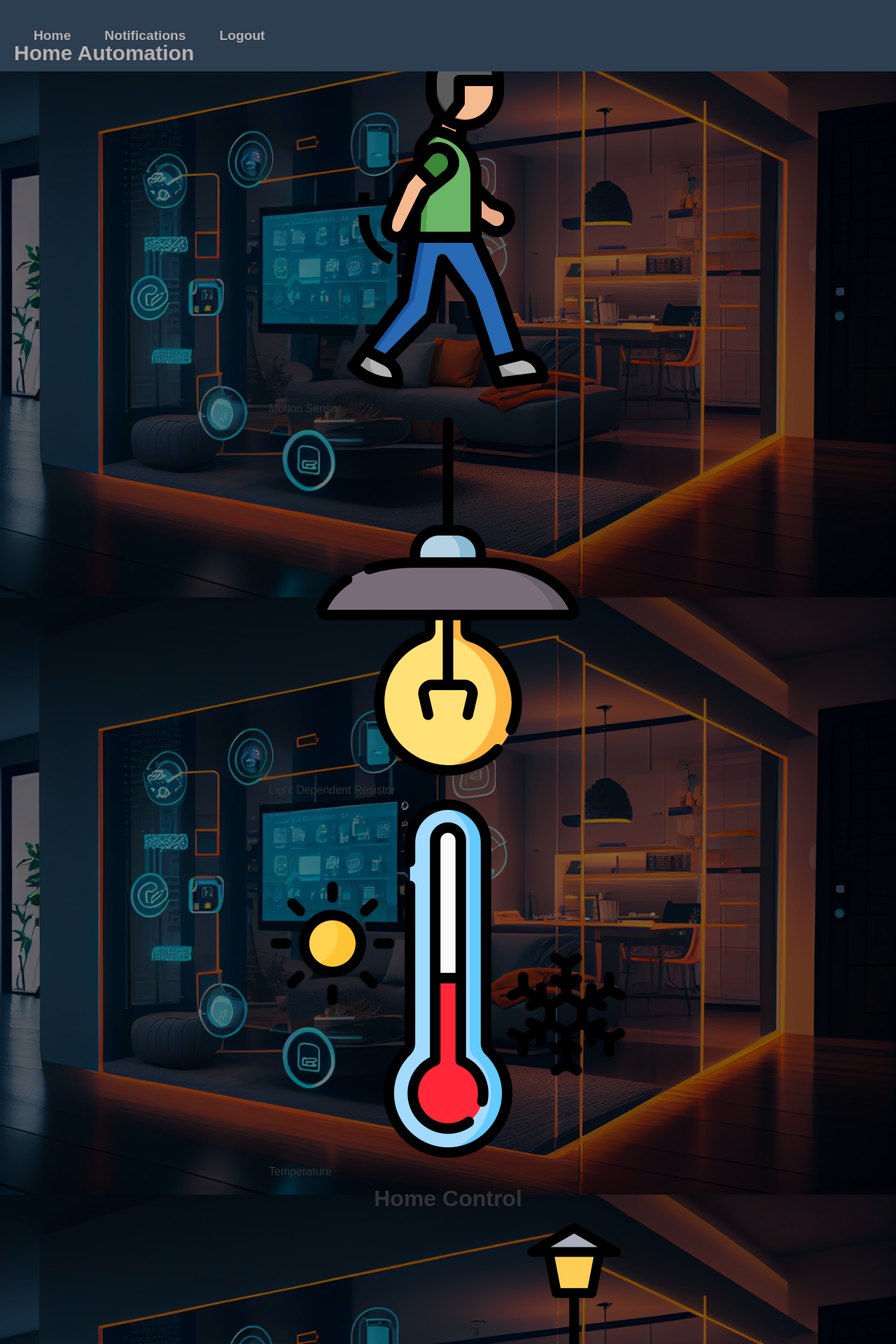
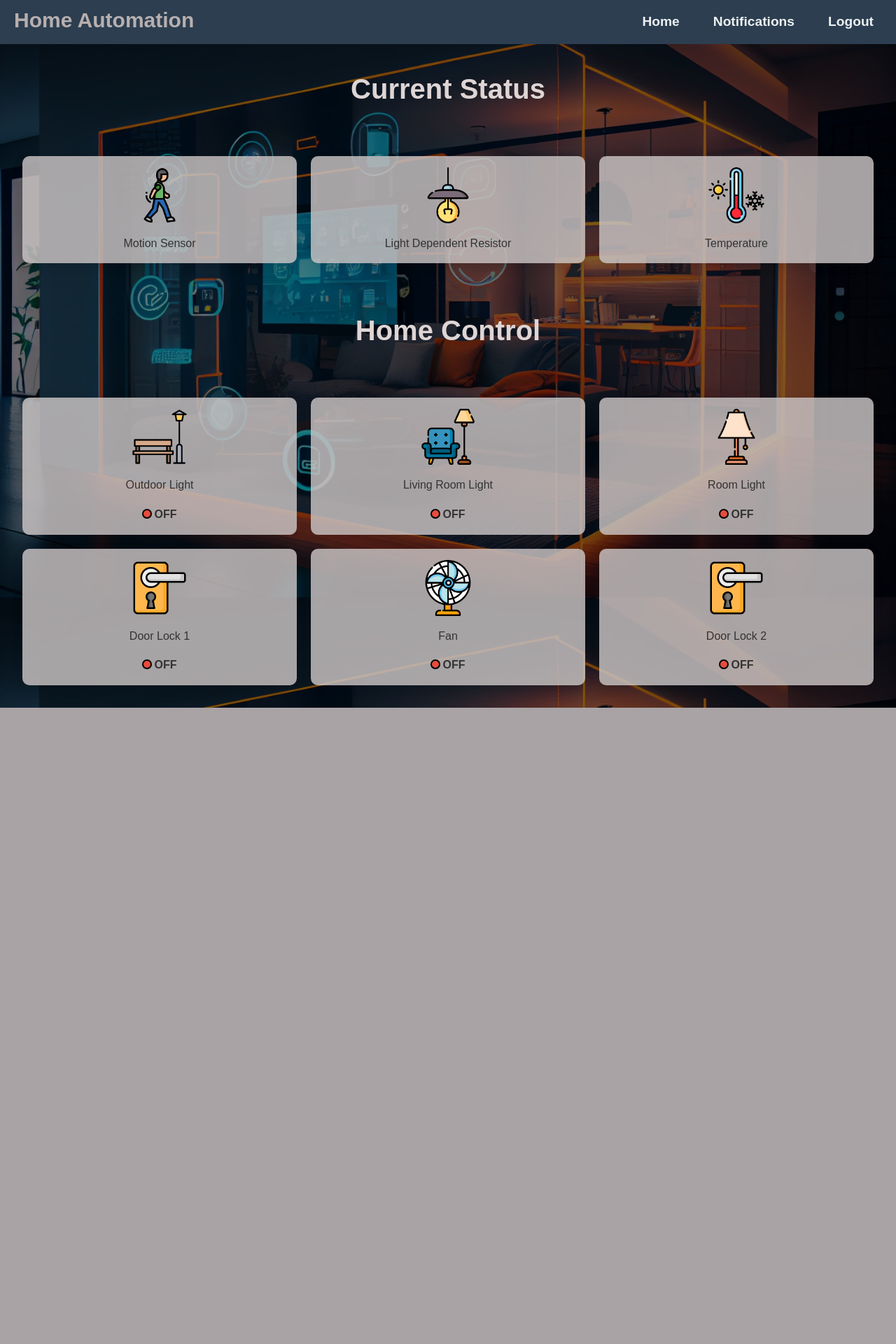
Before and after one commit to anggeching/home-control, a PHP site: page /front-end/home.php in a window 1280 px wide. Shown: the top 1920 px of the page at 70% size. After the commit the page ends 1011 px from the top, so only its background shows below. Run offline with PHP 8.4, Linux system fonts and the light colour scheme; data that the repository does not hold is empty.

Commit message:
working css

```diff
--- a/css/style.css
+++ b/css/style.css
@@ -8,40 +8,29 @@ body, h1, p, ul, li {
 body {
   font-family: 'Arial', sans-serif;
   background-image: linear-gradient(rgba(0, 0, 0, 0.5), rgba(0, 0, 0, 0.5)), url('../assets/img/background3.jpg');
+  color: #333;
+  line-height: 1.6;
   background-size: cover;
   background-position: -150px center;
   background-attachment: fixed;
   display: flex;
   flex-direction: column;
-  justify-content: center;
-  align-items: center;
   min-height: 100vh;
   position: relative;
-  color: #333;
-  line-height: 1.6;
 }
 
 /* Navigation styling */
 nav {
   background-color: #2c3e50;
   padding: 1rem;
-  padding-right: 3rem; /* Extra padding on the right side for spacing */
-  width: 100%;
-  position: fixed; /* Fixed position to stay on top */
-  top: 0;
-  left: 0;
   display: flex;
-  justify-content: space-between; /* Space between items */
-  align-items: center; /* Center align items vertically */
-  z-index: 1000; /* Ensure the nav is above other content */
-  height: 70px; /* Set height of the navbar */
+  justify-content: flex-end; /* Align the nav items to the right */
 }
 
 nav h2 {
   position: absolute;
-  top: 50%;
+  top: -20px;
   left: 20px;
-  transform: translateY(-50%);
   font-size: 30px;
   color: #b7afaf;
 }
@@ -49,21 +38,20 @@ nav h2 {
 nav ul {
   list-style: none;
   display: flex;
-  margin: 0;
-  padding: 0;
+  margin-left: auto; /* Push the nav items to the right */
 }
 
 nav ul li {
-  margin-left: 1rem; /* Space between list items */
+  margin-left: 1rem;
 }
 
 nav ul li a {
-  color: #b7afaf;
+  color: #ecf0f1;
   text-decoration: none;
   font-size: 1.2rem;
-  font-weight: bold;
   padding: 0.5rem 1rem;
   transition: background-color 0.3s ease;
+font-weight: bold;
 }
 
 nav ul li a:hover {
@@ -71,139 +59,177 @@ nav ul li a:hover {
   border-radius: 5px;
 }
 
-/* Button styling */
-.button {
-  display: inline-block;
+/* Header styling */
+.header-text {
+  text-align: center;
+  margin: 2rem 0; /* Space between navigation and header text */
+}
+
+.header-text h1 {
+  font-family: 'Nunito', sans-serif;
+  font-weight: 700;
+  color: #ded5d5;
+  font-size: 2.5rem;
+  margin: 0;
+}
+
+/* Icons Section Styling */
+.icons-section {
+  display: grid;
+  grid-template-columns: repeat(auto-fit, minmax(150px, 1fr));
+  gap: 20px;
+  justify-content: center;
+  margin: 2rem 0;
+  padding: 0 2rem;
+}
+
+/* Grid Layout for 3x2 */
+.icons-section.grid-3x2 {
+  grid-template-columns: repeat(3, 1fr); /* 3 columns */
+  gap: 20px; /* Adjust as needed */
+}
+
+/* Ensure icon containers have equal height and width */
+.icon-container {
+  text-align: center;
+  background: #c9c3c3d3;
+  border-radius: 10px;
+  box-shadow: 0 4px 15px rgba(0, 0, 0, 0.1);
+  padding: 1rem;
+  transition: box-shadow 0.3s ease, transform 0.3s ease;
+  display: flex;
+  flex-direction: column;
+  align-items: center;
+  justify-content: center;
+  cursor: pointer; /* Change cursor to pointer for clickable effect */
+}
+
+.icon-container:hover {
+  box-shadow: 0 8px 25px rgba(0, 0, 0, 0.2); /* More pronounced shadow */
+  transform: scale(1.05); /* Slightly enlarge */
+  background-color: #d0dbe5; /* Light background change */
+}
+
+/* Icon image styling */
+.icon {
+  width: 80px; /* Adjust size as needed */
+  height: 80px; /* Adjust size as needed */
+  margin-bottom: 0.5rem;
+}
+
+.icon-container p {
+  font-size: 1rem;
+  color: #333;
+  margin-top: 0.5rem;
+}
+
+/* Responsive Design */
+@media only screen and (max-width: 800px) {
+  .icons-section {
+      padding: 0 1rem;
+  }
+
+  .icons-section.grid-3x2 {
+      grid-template-columns: repeat(auto-fit, minmax(150px, 1fr)); /* Adjust for smaller screens */
+  }
+
+  .icon {
+      width: 60px;
+      height: 60px;
+  }
+
+  .icon-container p {
+      font-size: 0.9rem;
+  }
+}
+
+
+
+
+/* Status Wrapper */
+.status-wrapper {
+  display: flex;
+  align-items: center;
+  margin-top: 0.5rem;
+}
+
+/* Status Indicator Styling */
+.status-indicator {
+  width: 10px;
+  height: 10px;
+  border-radius: 50%;
+  background-color: #e74c3c; /* Default red color for OFF */
+  margin-right: 0.5rem;
+  border: 2px solid black; /* Added black border */
+  margin-top: 0.37rem; /* Adjust this value to move the indicator lower */
+  margin-right: 0.20rem; /* Adjust this value to move the indicator right */
+}
+
+/* Status ON styling */
+.icon-container[data-status="on"] .status-indicator {
+  background-color: #2ecc71; /* Green color for ON */
+}
+
+/* Status OFF styling */
+.icon-container[data-status="off"] .status-indicator {
+  background-color: #e74c3c; /* Red color for OFF */
+}
+
+/* Status text styling */
+.status-text {
+  font-size: 0.9rem;
+  color: #333;
+  font-weight: bold; /* Added bold text */
+}
+
+
+/* Notifications Section Styling */
+.notifications-section {
+  width: 70%; /* Set a fixed width for the section */
+  margin: 2rem auto;
+  padding: 1rem;
+  background-color: #fff;
+  border-radius: 10px;
+  box-shadow: 0 4px 15px rgba(0, 0, 0, 0.1);
+}
+
+.notifications-section table {
+  width: 100%;
+  border-collapse: collapse;
+  margin-bottom: 1rem;
+}
+
+.notifications-section th, .notifications-section td {
+  padding: 0.75rem;
+  text-align: center; /* Center align text */
+  border-bottom: 1px solid #ddd;
+}
+
+.notifications-section th {
+  background-color: #f4f4f4;
+  font-weight: bold;
+}
+
+.notifications-section tr:hover {
+  background-color: #f9f9f9;
+}
+
+.notifications-section td:last-child {
+  text-align: center; /* Center align text */
+}
+
+#clear-notifications {
+  display: block;
+  margin: 1rem auto;
   padding: 0.5rem 1rem;
+  background-color: #e74c3c;
+  color: #fff;
   border: none;
   border-radius: 5px;
-  font-size: 1.2rem;
-  text-decoration: none;
-  color: #b7afaf;
-  background-color: #2c3e50; /* Button background color */
-  cursor: pointer;
-  font-weight: bold;
-  transition: background-color 0.3s ease;
-  margin-left: 0.5rem; /* Space between buttons */
-  height: 10px; /* Height to match the navbar */
-  line-height: 1px; /* Vertically center text in the buttons */
-}
-
-.button:hover {
-  background-color: #34495e; /* Darker color on hover */
-  border-radius: 5px;
-}
-
-/* Dialog Box Styling */
-.dialog-box {
-  display: none;
-  position: fixed;
-  top: 50%;
-  left: 50%;
-  transform: translate(-50%, -50%);
-  background: rgba(154, 145, 145, 0.373);
-  padding: 20px;
-  box-shadow: 0 0 10px rgba(0, 0, 0, 0.5);
-  width: 220px;
-  text-align: center;
-  z-index: 1000;
-}
-
-.dialog-box h3 {
-  margin-bottom: 20px;
-  color: #e7e2e2;
-}
-
-.dialog-box button {
-  padding: 10px 20px;
-  font-size: 16px;
-  border: none;
-  border-radius: 5px;
-  margin: 0 10px;
-  background-color: #2c3e50;
-  color: #e7e2e2;
   cursor: pointer;
   transition: background-color 0.3s ease;
 }
 
-.dialog-box button:hover {
-  background-color: #496a90;
+#clear-notifications:hover {
+  background-color: #c0392b;
 }
-
-/* Button Styling */
-.buttons {
-  position: absolute;
-  top: 20px;
-  right: 20px;
-  display: flex;
-  flex-direction: row;
-}
-
-.button {
-  display: inline-block;
-  padding: 0.5rem 1rem; /* Consistent padding */
-  margin: 0 5px; /* Space between buttons */
-  border: none;
-  border-radius: 5px;
-  font-size: 1.2rem; /* Adjusted font size */
-  text-decoration: none;
-  color: #b7afaf; /* Text color */
-  background-color: #2c3e50; /* Button background color */
-  cursor: pointer;
-  font-weight: bold;
-  transition: background-color 0.3s ease;
-  height: 50px; /* Height to match the navbar */
-  line-height: 30px; /* Vertically center text in the buttons */
-}
-
-.button:hover {
-  background-color: #34495e; /* Consistent with nav hover styling */
-}
-
-/* Form Container Styling */
-.form-container {
-  display: none;
-  position: absolute;
-  top: 50%;
-  left: 50%;
-  transform: translate(-50%, -50%);
-  background: rgba(154, 145, 145, 0.373);
-  padding: 40px;
-  box-shadow: 0 0 10px rgba(0, 0, 0, 0.5);
-  width: 400px;
-  text-align: center;
-}
-
-form {
-  display: flex;
-  flex-direction: column;
-}
-
-h3 {
-  font-size: 24px;
-  margin-bottom: 20px;
-  color: #e7e2e2;
-}
-
-input {
-  margin: 15px 0;
-  padding: 15px;
-  font-size: 18px;
-  border: 1px solid #ccc;
-  border-radius: 5px;
-}
-
-button {
-  padding: 15px;
-  font-size: 18px;
-  border: none;
-  border-radius: 5px;
-  background-color: #2c3e50;
-  color: #e7e2e2;
-  cursor: pointer;
-  transition: background-color 0.3s ease;
-}
-
-button:hover {
-  background-color: #496a90;
-}
```
